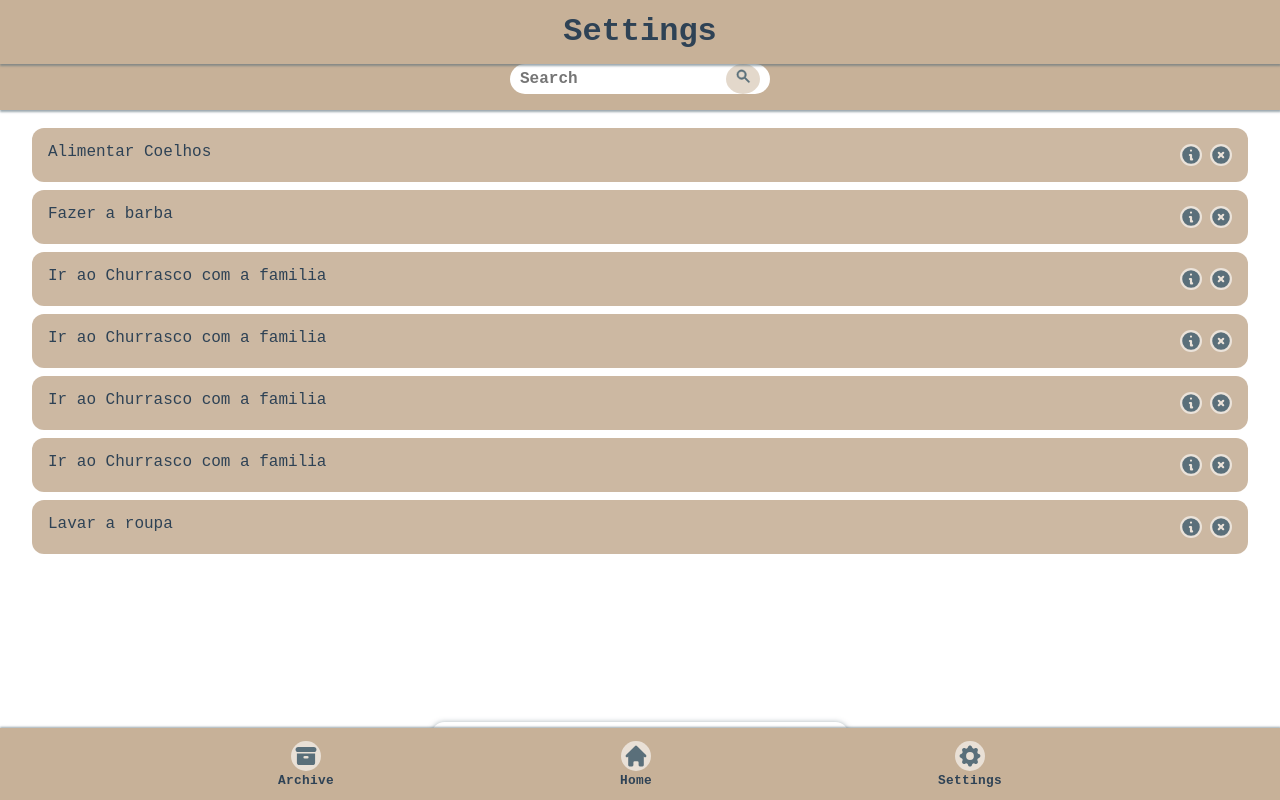
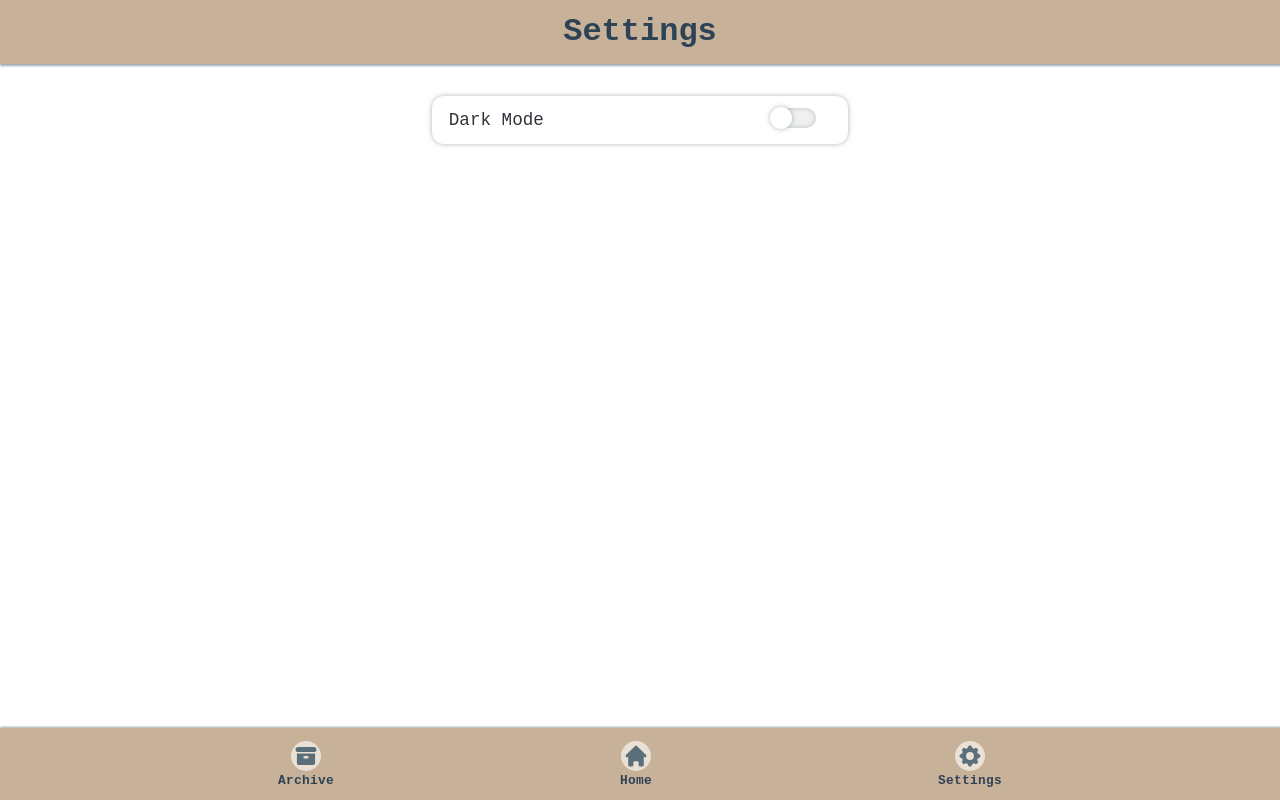
Before and after one commit to KainNhantumbo/Nava-Notes-App, a React (Create React App) app: page /pages/Settings in a window 1280 px wide. Built offline with nearby package versions, Linux system fonts and the light colour scheme.

Commit message:
Reestruturação completa

```diff
--- a/src/App.jsx
+++ b/src/App.jsx
@@ -2,42 +2,21 @@ import Footer from './components/Footer';
 import { Route, Routes } from 'react-router-dom';
 import Archive from './pages/Archive';
 import Settings from './pages/Settings';
+import Home from './pages/Home';
 
-import Header from './components/Header';
-import { SearchBox } from './components/SearchBox';
-import NotesPackage from './components/NotesPackage';
-import ConfirmModal from './components/ConfirmModal';
-import { retrieveNotes } from './scripts/functions';
-import { ShowModal } from './scripts/functions';
+
 
 const App = () => {
-	const { removeModal, renderConfirmModal, visible } = ShowModal();
-	var notesData = retrieveNotes();
-	// notesData = [];
-
-	console.log(notesData)
-	// controla o modal de confirmacao ao deletar nota
-
 
 	return (
 		<>
-			<Header title="Notes"
-				child={<SearchBox />}
-			/>
-			<NotesPackage
-				eventRemoveBtn={renderConfirmModal}
-				notesData={notesData}
-			/>
-			<ConfirmModal
-				removeModal={removeModal}
-				status={visible}
-			/>
-
-			<Footer />
 			<Routes>
+				<Route path='/' element={<Home />} />
 				<Route path='/pages/Archive' element={<Archive />} />
 				<Route path='/pages/Settings' element={<Settings />} />
 			</Routes>
+
+			<Footer />
 		</>
 	);
 }
--- a/src/pages/Home.jsx
+++ b/src/pages/Home.jsx
@@ -1,11 +1,32 @@
+import Header from '../components/Header';
+import { SearchBox } from '../components/SearchBox';
+import NotesPackage from '../components/NotesPackage';
+import ConfirmModal from '../components/ConfirmModal';
+import { retrieveNotes } from '../scripts/functions';
+import { ShowModal } from '../scripts/functions';
 
 
 const Home = () => {
+  const { removeModal, renderConfirmModal, visible } = ShowModal();
+  var notesData = retrieveNotes();
+  // notesData = [];
 
+  console.log(notesData)
+  // controla o modal de confirmacao ao deletar nota
 
   return (
     <>
-
+      <Header title="Notes"
+        child={<SearchBox />}
+      />
+      <NotesPackage
+        eventRemoveBtn={renderConfirmModal}
+        notesData={notesData}
+      />
+      <ConfirmModal
+        removeModal={removeModal}
+        status={visible}
+      />
     </>
   );
 }
```
